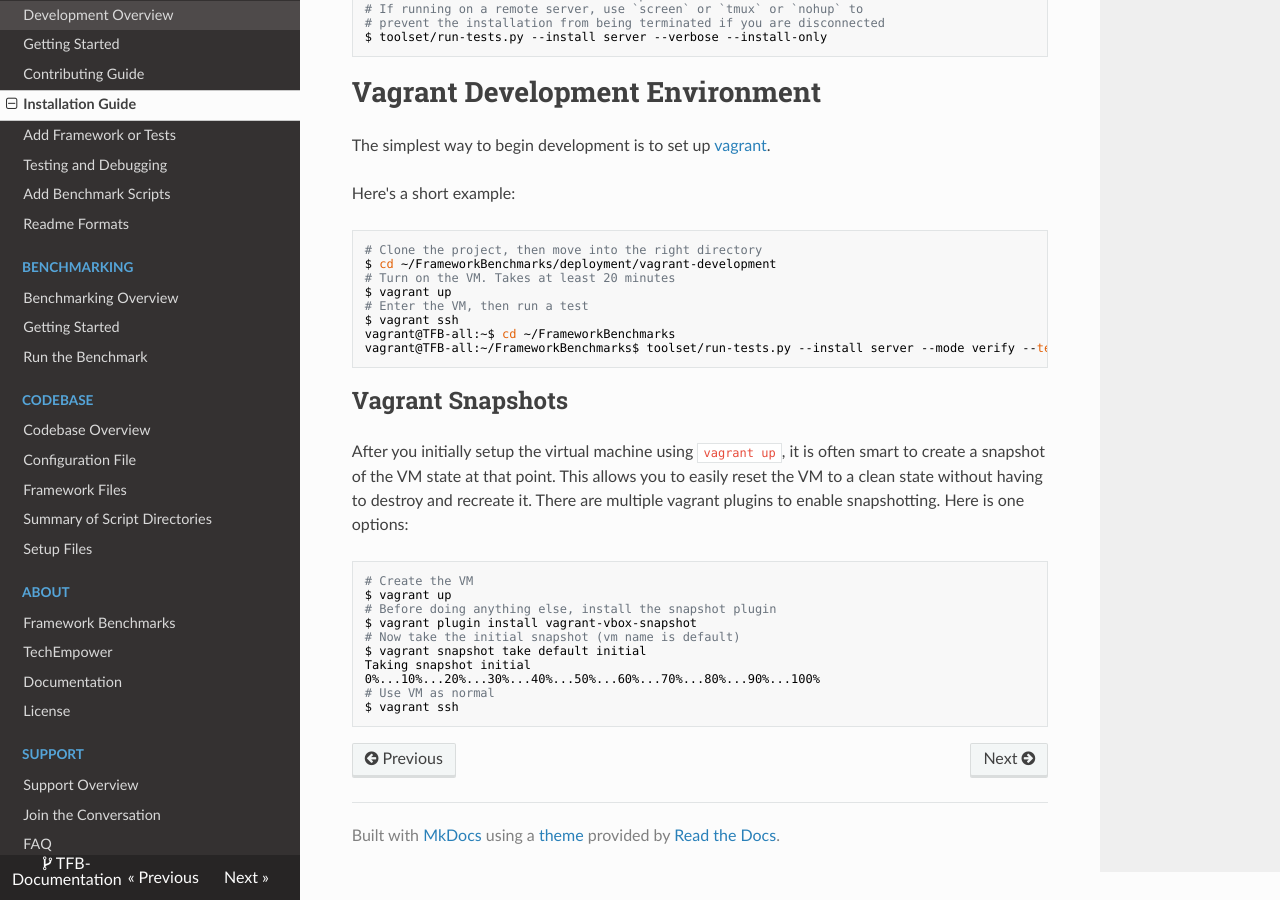
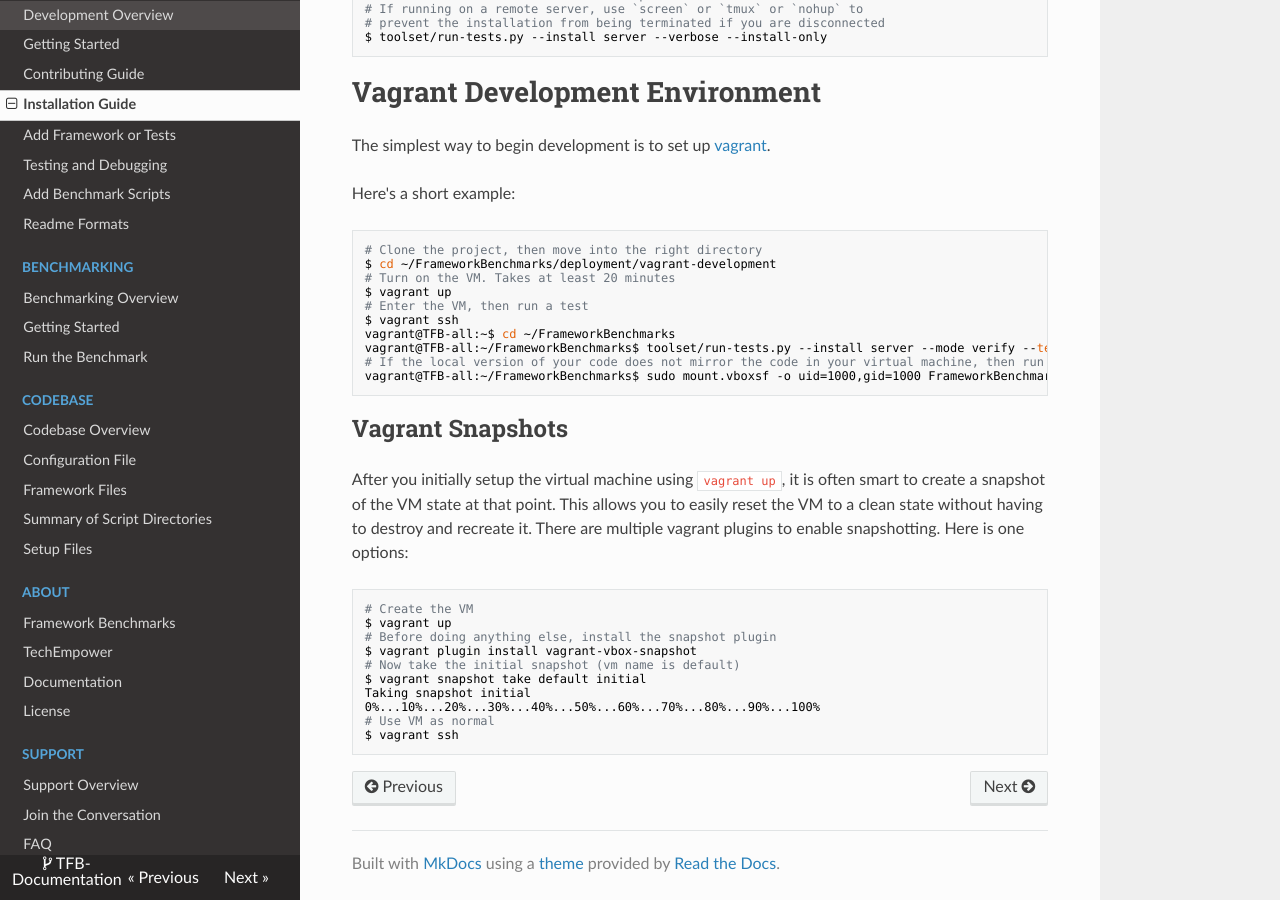
Before and after one commit to nbrady-techempower/TFB-Documentation, an MkDocs documentation site: the page built from docs/Development/Installation-Guide.md, in a window 1280 px wide and 900 px high, scrolled down 3604 px. Built offline with MkDocs 1.6.1, drawn with Linux system fonts in a browser that asks for light colours; nearby versions of some CDN libraries; old or Windows-style settings are respelled for this version of MkDocs.

Commit message:
Add command to link VM code and local code, which enables mirroring (related to PR 1985, Issue 1949 on TFB)

````diff
--- a/docs/Development/Installation-Guide.md
+++ b/docs/Development/Installation-Guide.md
@@ -215,6 +215,8 @@ $ vagrant up
 $ vagrant ssh
 vagrant@TFB-all:~$ cd ~/FrameworkBenchmarks
 vagrant@TFB-all:~/FrameworkBenchmarks$ toolset/run-tests.py --install server --mode verify --test beego
+# If the local version of your code does not mirror the code in your virtual machine, then run the following:
+vagrant@TFB-all:~/FrameworkBenchmarks$ sudo mount.vboxsf -o uid=1000,gid=1000 FrameworkBenchmarks ~/FrameworkBenchmarks
 ```
 
 ## Vagrant Snapshots
````
